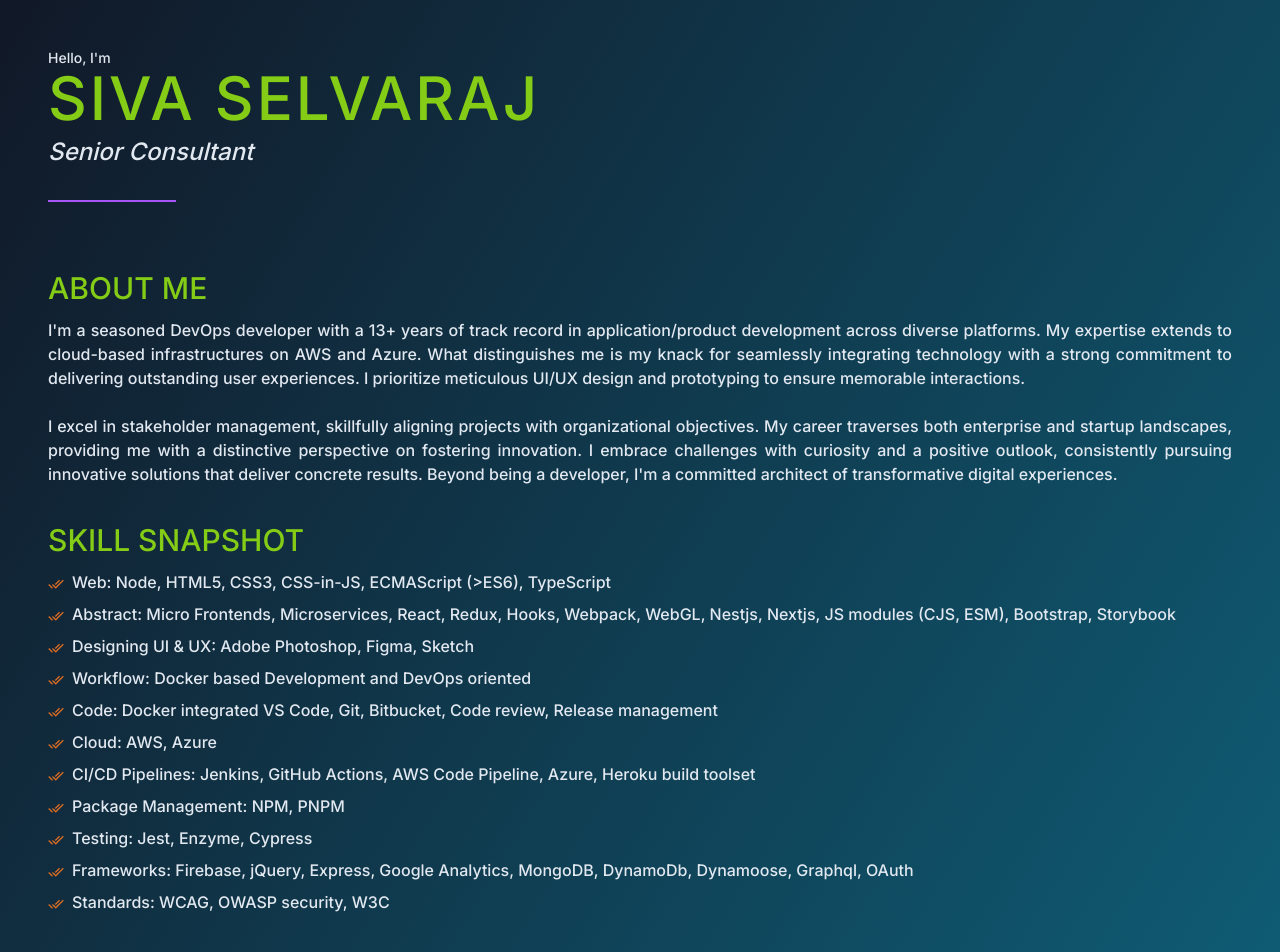
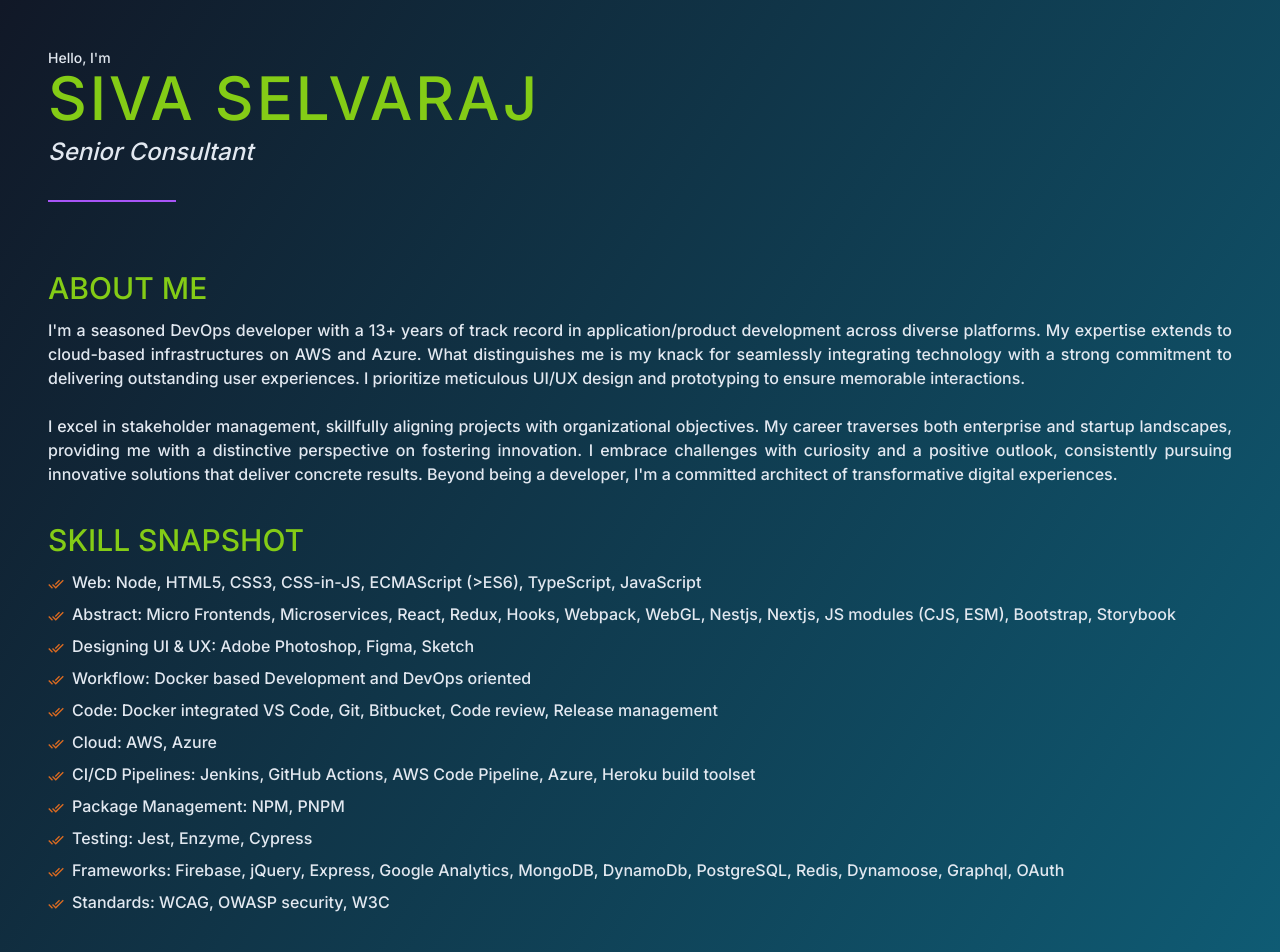
Before and after one commit to cva22/siva-portfolio, a Next.js app: page / in a window 1280 px wide. Shown: the top 952 px of the page. Built offline with nearby package versions, Linux system fonts and the light colour scheme; no server answers; what @chakra-ui/next-js would draw is missing.

Commit message:
chore: updated skillset

```diff
--- a/src/app/components/skillSet.tsx
+++ b/src/app/components/skillSet.tsx
@@ -14,7 +14,8 @@ export default function SkillSet() {
       <List spacing={2}>
         <ListItem>
           <ListIcon as={MdDoneAll} color='orange.500' />
-          Web: Node, HTML5, CSS3, CSS-in-JS, ECMAScript (&gt;ES6), TypeScript
+          Web: Node, HTML5, CSS3, CSS-in-JS, ECMAScript (&gt;ES6), TypeScript,
+          JavaScript
         </ListItem>
         <ListItem>
           <ListIcon as={MdDoneAll} color='orange.500' />
@@ -55,7 +56,7 @@ export default function SkillSet() {
         <ListItem>
           <ListIcon as={MdDoneAll} color='orange.500' />
           Frameworks: Firebase, jQuery, Express, Google Analytics, MongoDB,
-          DynamoDb, Dynamoose, Graphql, OAuth
+          DynamoDb, PostgreSQL, Redis, Dynamoose, Graphql, OAuth
         </ListItem>
         <ListItem>
           <ListIcon as={MdDoneAll} color='orange.500' />
```
